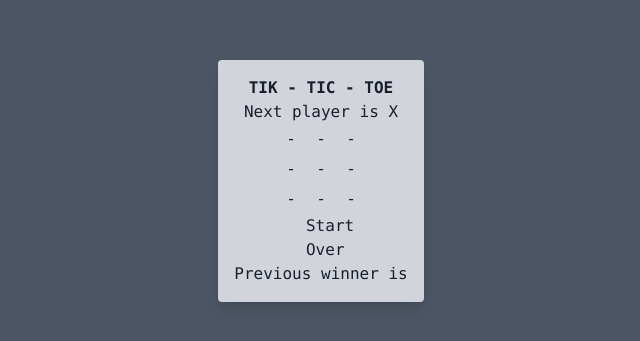
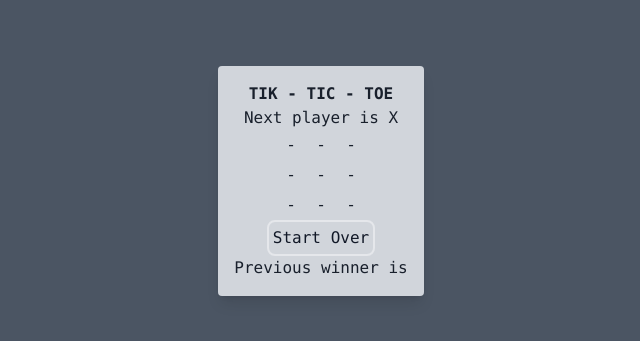
Before and after one commit to prechy123/tic-tac-toe-react, a React (Create React App) app in the folder frontend/: page / in a window 1280 px wide. Shown: the part 219-560 px from the top of the page, without its empty margins (319-959 px from the left). Built offline with nearby package versions, Linux system fonts and the light colour scheme; no server answers; a web font is replaced by a local one.

Commit message:
Styled start over button

```diff
--- a/frontend/src/components/feature/Buttons.jsx
+++ b/frontend/src/components/feature/Buttons.jsx
@@ -117,7 +117,7 @@ export default function Buttons() {
           <Button value={buttons[7]} handleClick={() => handleClick(7)} />
           <Button value={buttons[8]} handleClick={() => handleClick(8)} />
         </div>
-        <button onClick={clearGame}>Start Over</button>
+        <div onClick={clearGame} class="text-gray-900 border-2 p-1 inline-block rounded-lg cursor-pointer hover:bg-gray-700 hover:text-white transition ease-linear duration-500">Start Over</div>
         <h1>Previous winner is {winner}</h1>
       </div>
     </>
```
